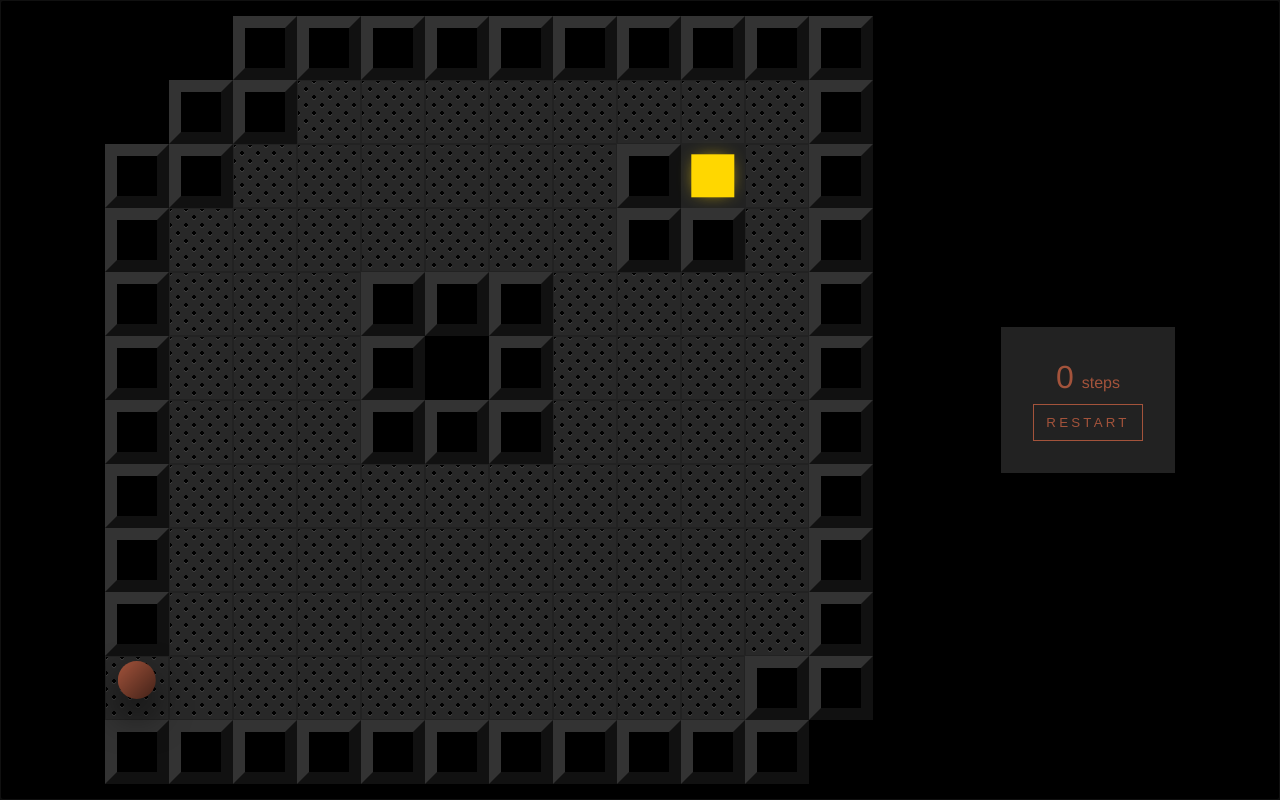
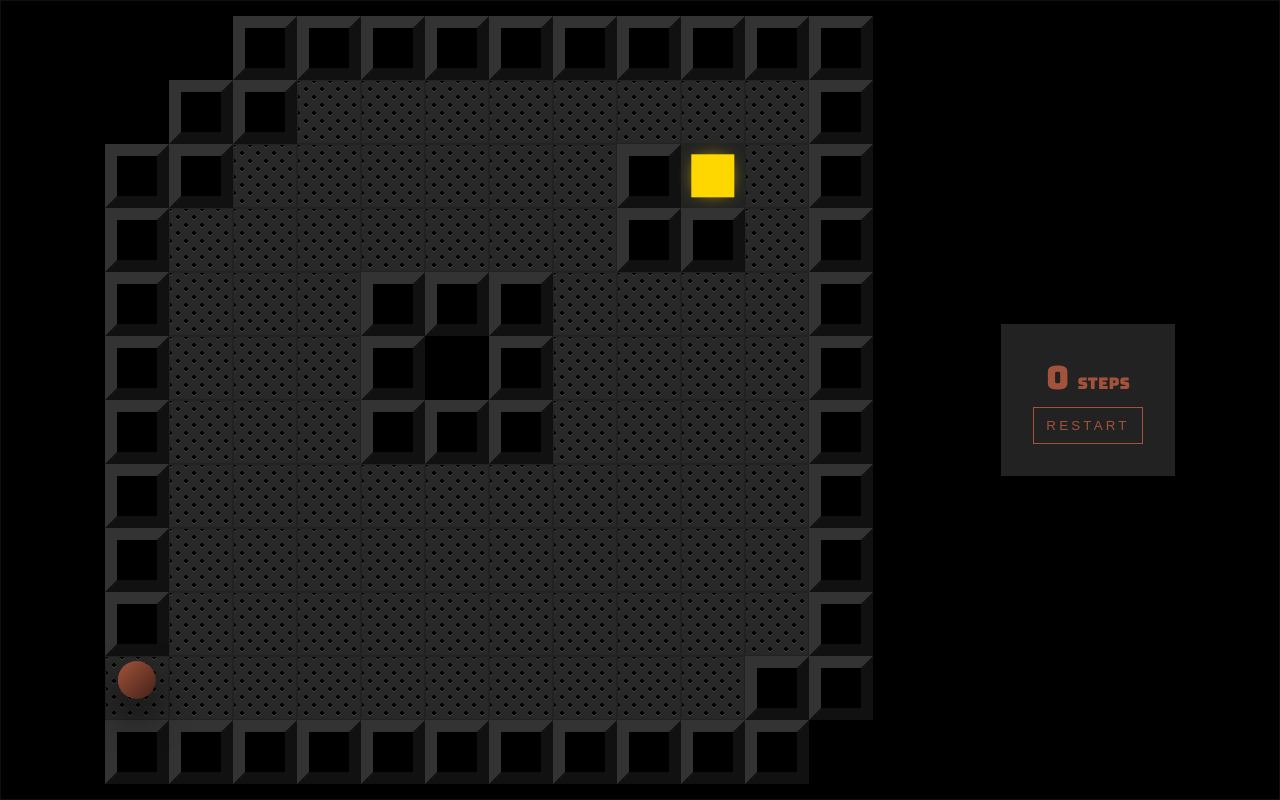
Before and after one commit to devmount/lava-ball, a Vue app: page / in a window 1280 px wide. Built offline with nearby package versions, Linux system fonts and the light colour scheme.

Commit message:
💚 update fonts

```diff
--- a/src/App.vue
+++ b/src/App.vue
@@ -39,11 +39,11 @@
     <!-- modal -->
     <div class="modal" :class="{ 'active': game.finished }">
       <div class="modal-content text-center">
-        <div class="header">
-          <h2>Level 1 finished!</h2>
+        <div class="header">Level 1 completed!</div>
+        <div class="body">
+          <p>Congratulations! You finished level 1 in {{ player.steps }} steps.</p>
         </div>
-        <div class="body">
-          <p>Congratulations! You finished level 1 with {{ player.steps }} steps.</p>
+        <div class="footer">
           <button class="btn" @click="restart">Restart</button>
         </div>
       </div>
@@ -188,6 +188,7 @@ export default {
 </script>
 
 <style lang="stylus">
+// style configuration
 $background = #000
 $available = #222
 $target = gold
@@ -195,6 +196,11 @@ $primary = #a3533b
 $light = #efefef
 $unit = 16px // cell size is per default 4x $unit
 $material-carbon = radial-gradient(black 15%, transparent 16%) 0 0, radial-gradient(black 15%, transparent 16%) 8px 8px, radial-gradient(rgba(255,255,255,.1) 15%, transparent 20%) 0 1px, radial-gradient(rgba(255,255,255,.1) 15%, transparent 20%) 8px 9px
+$font-heading = 'Bungee', cursive
+$font-text = 'Open Sans', sans-serif
+
+// fonts
+@import url('https://fonts.googleapis.com/css?family=Bungee|Open+Sans&display=swap')
 
 html, body
   padding 0
@@ -203,7 +209,7 @@ html, body
 
 // layout
 #app
-  font-family Avenir, Helvetica, Arial, sans-serif
+  font-family $font-text
   -webkit-font-smoothing antialiased
   -moz-osx-font-smoothing grayscale
   background $background
@@ -360,6 +366,7 @@ html, body
 .number
   background $available
   color $primary
+  font-family $font-heading
 
   label
     display inline-block
@@ -388,6 +395,13 @@ html, body
     visibility visible
     animation finished 1s both
 
+  .header
+    font-size 2.5rem
+    font-family $font-heading
+
+  .footer
+    margin-top 2rem
+
 // animations
 @keyframes idle
   from
```
